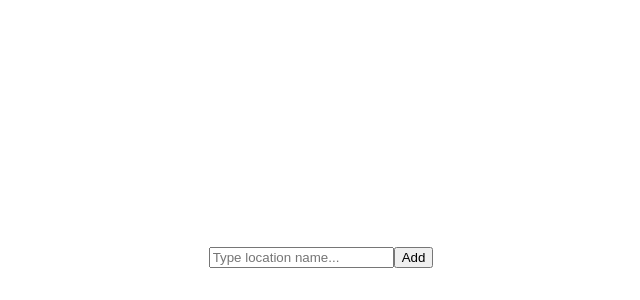
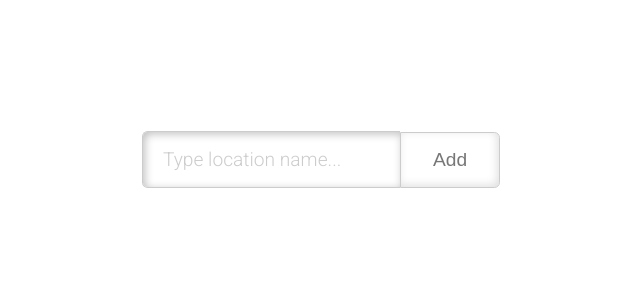
Before and after one commit to b-ff/world-clock, a React (Create React App) app: page / in a window 1280 px wide. Shown: the part 500-800 px from the top of the page, without its empty margins (319-959 px from the left). Built offline with nearby package versions, Linux system fonts and the light colour scheme.

Commit message:
Improved form layout

```diff
--- a/src/components/ClockForm.tsx
+++ b/src/components/ClockForm.tsx
@@ -40,6 +40,7 @@ export const ClockForm: FC<ClockFormType> = ({ onSubmit }): ReactElement => {
           name="location"
           placeholder="Type location name..."
           ref={inputRef}
+          required
         />
         <StyledSubmit>Add</StyledSubmit>
       </StyledFieldset>
@@ -52,7 +53,7 @@ const StyledClockForm = styled.form`
   flex-direction: column;
   align-items: center;
   margin: 0;
-  padding: 2rem 0;
+  padding: 7rem 0;
 `;
 
 const StyledFieldset = styled.fieldset`
@@ -62,6 +63,33 @@ const StyledFieldset = styled.fieldset`
   outline: none;
 `;
 
-const StyledInput = styled.input``;
+const StyledInput = styled.input`
+  padding: 1rem 1.25rem;
+  font-size: 1.2rem;
+  border: 1px solid #ccc;
+  border-right: none;
+  border-radius: 0.35rem 0 0 0.35rem;
+  box-shadow: inset 0.125rem 0.125rem 0.5rem 0 rgba(0, 0, 0, 0.25);
+  font-family: "Roboto";
+  font-weight: 300;
+  outline: none;
 
-const StyledSubmit = styled.button``;
+  &::placeholder {
+    color: #ccc;
+  }
+`;
+
+const StyledSubmit = styled.button`
+  padding: 1rem 2rem;
+  font-size: 1.2rem;
+  border: 1px solid #ccc;
+  background: transparent;
+  border-radius: 0 0.35rem 0.35rem 0;
+  box-shadow: inset -0.125rem -0.125rem 0.5rem 0 rgba(0, 0, 0, 0.125);
+  color: #777;
+  cursor: pointer;
+
+  &:active {
+    box-shadow: inset 0.125rem 0.125rem 0.5rem 0 rgba(0, 0, 0, 0.125);
+  }
+`;
```
